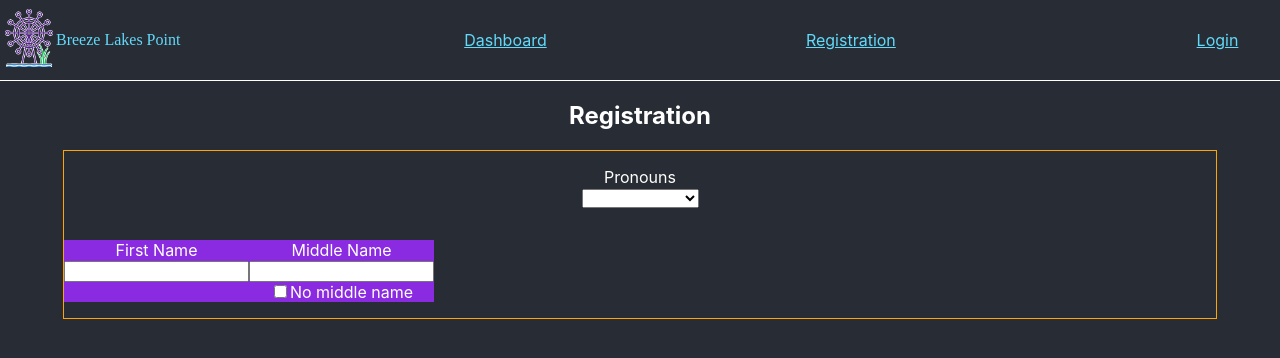
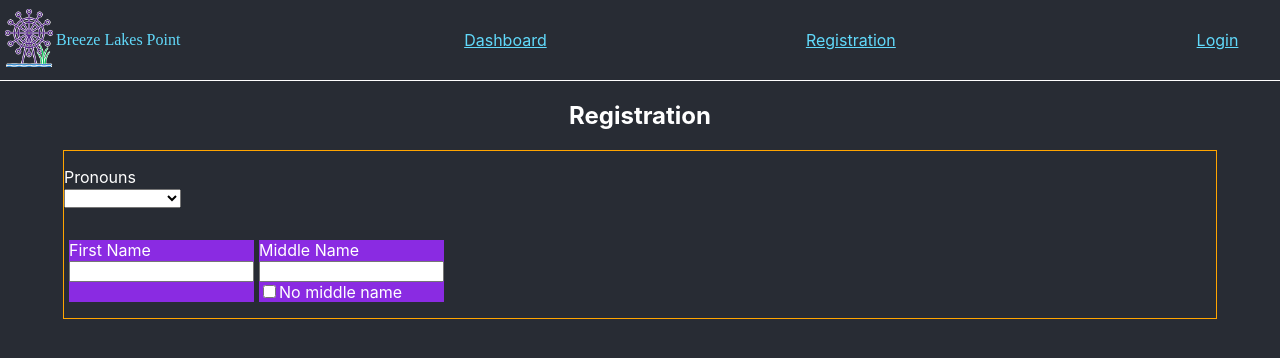
Before and after one commit to kristenkinnearohlmann/breeze-lakes-point-frontend, a React (Create React App) app: page /registration in a window 1280 px wide. Shown: the top 358 px of the page. Built offline with nearby package versions, Linux system fonts and the light colour scheme; a web font is replaced by a local one.

Commit message:
Aligned registration labels left

```diff
--- a/src/components/Registration.css
+++ b/src/components/Registration.css
@@ -2,6 +2,7 @@
     border: 1px solid orange;
     margin: 0 auto;
     max-width: 90%;
+    text-align: left;
 }
 
 .input-fields-row {
@@ -11,4 +12,5 @@
 
 .input-fields-row > p {
     background-color: blueviolet;
+    margin-left: 5px;
 }
```
